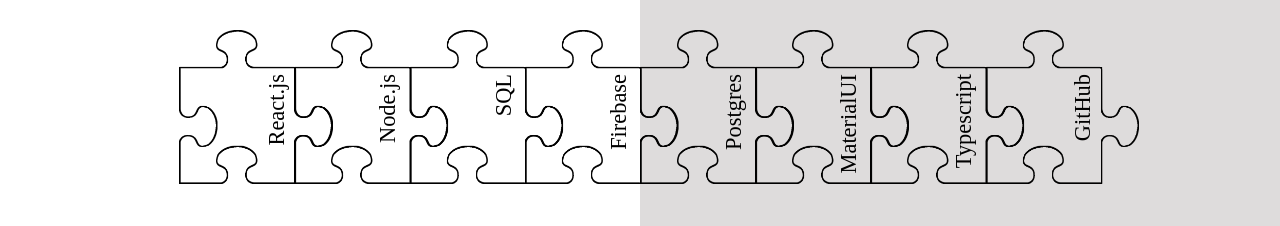
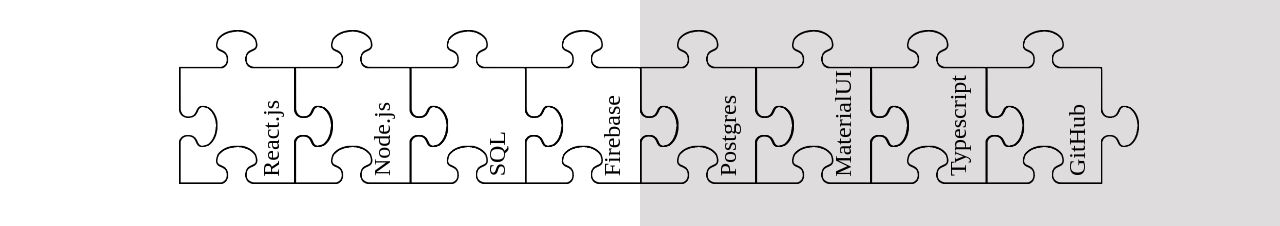
Before and after one commit to TinaSemashko/portfolio-react, a React (Create React App) app: page / in a window 1280 px wide. Shown: the part 373-599 px from the top of the page. Built offline with nearby package versions, Linux system fonts and the light colour scheme; a web font is replaced by a local one.

Commit message:
carousel3d

```diff
--- a/src/app/app.tsx
+++ b/src/app/app.tsx
@@ -3,6 +3,20 @@
 import Topbar from "../shared/topbar/topbar";
 import { AppRoutes } from "./appRoutes";
 import Footer from "../shared/footer/footer";
+
+import "@mui/material";
+
+declare module "@mui/material/styles" {
+  interface BreakpointOverrides {
+    xxs: true;
+    xs: true;
+    sm: true;
+    md: true;
+    lg: true;
+    xl: true;
+    xxl: true;
+  }
+}
 
 export let theme = createTheme({
   palette: {
@@ -110,8 +124,8 @@
     },
   },
   breakpoints: {
-    keys: ["xs", "sm", "md", "lg", "xl"],
-    values: { xs: 0, sm: 568, md: 760, lg: 960, xl: 1200 },
+    keys: ["xxs", "xs", "sm", "md", "lg", "xl", "xxl"],
+    values: { xxs: 0, xs: 300, sm: 568, md: 760, lg: 960, xl: 1200, xxl: 1500 },
   },
 });
 
--- a/src/pages/home/home.styled.tsx
+++ b/src/pages/home/home.styled.tsx
@@ -214,8 +214,6 @@
       ? `${index} / span 2`
       : `${index + (index - 2)} / span 2`};
 
-  position: relative;
-
   @media (max-width: 568px) {
     grid-row: ${({ index }) => (index < 5 ? 1 : 2)};
     grid-column: ${({ index }) =>
@@ -227,6 +225,7 @@
         ? `${index - 4} / span 2`
         : `${index - 4 + (index - 6)} / span 2`};
   }
+  position: relative;
 `;
 
 export const ElImg = styled("img")`
@@ -274,67 +273,17 @@
 
 export const ElText = styled("div")<{ index: number }>`
   position: absolute;
-  top: 10vh;
-  right: ${({ index }) => (index === 1 || index === 8 ? "3.2vw" : "0.5vw")};
+  bottom: 5%;
+  right: ${({ index }) => (index === 1 || index === 8 ? "30%" : "10%")};
   color: ${({ index }) => (index > 3 ? "white" : "inherit")};
   writing-mode: vertical-lr;
   transform: scale(-1);
-  text-align: center;
   z-index: 100;
   cursor: pointer;
 
-  @media (max-width: 1500px) {
-    top: 8vh;
-  }
-
-  @media (max-width: 1350px) {
-    top: 7vh;
-  }
-
-  @media (max-width: 1300px) {
-    top: 5.5vh;
-  }
-
-  @media (max-width: 1200px) {
-    top: 6vh;
-    right: ${({ index }) => (index === 1 || index === 8 ? "3.5vw" : "0.5vw")};
-  }
-
-  @media (max-width: 1150px) {
-    top: 5vh;
-  }
-
-  @media (max-width: 1150px) {
-    top: 4vh;
-  }
-
-  @media (max-width: 960px) {
-    top: 5vh;
-    right: ${({ index }) => (index === 1 || index === 8 ? "3.5vw" : "0.5vw")};
-  }
-
-  @media (max-width: 850px) {
-    top: 4vh;
-  }
-
-  @media (max-width: 640px) {
-    top: 3.2vh;
-  }
-
   @media (max-width: 568px) {
-    top: 2.5rem;
     right: ${({ index }) =>
-      index === 1 || index === 4 || index === 5 || index === 8
-        ? "2rem"
-        : "1rem"};
-  }
-
-  @media (max-width: 400px) {
-    top: 1.5rem;
-    right: ${({ index }) =>
-      index === 1 || index === 4 || index === 5 || index === 8
-        ? "1.5rem"
-        : "0.6rem"};
+      index === 1 || index === 4 || index === 5 || index === 8 ? "30%" : "10%"};
   }
 `;
 
@@ -404,7 +353,7 @@
 `;
 
 export const CatContainer = styled("div")`
-  padding-top: 6vh;
+  /* padding-top: 6vh; */
   position: absolute;
   grid-row: 3;
   grid-column: 1 / span 2;
@@ -415,7 +364,7 @@
   /* display: grid;
   grid-template-columns: 100%;
   grid-template-rows: 100%; */
-  /* height: 80%; */
+  /* height: 100%; */
   bottom: 0;
 
   @media (max-width: 760px) {
@@ -423,12 +372,7 @@
   }
 `;
 
-export const GridCatContainer = styled("div")`
-  grid-row: 1;
-  grid-column: 1;
-`;
-
-export const ImgCatContainer = styled("div")`
+export const ImgCloudContainer = styled("div")`
   margin-top: -7vh;
   grid-row: 1;
   grid-column: 1 / span 2;
@@ -447,7 +391,7 @@
   grid-template-columns: 50% 50%;
 
   @media (max-width: 1200px) {
-    height: 70vh;
+    /* height: 70vh; */
   }
 `;
 
--- a/src/pages/home/home.tsx
+++ b/src/pages/home/home.tsx
@@ -153,11 +153,13 @@
                   onClick={() => console.log("onClickText")}
                   sx={{
                     fontSize: {
+                      xxs: "0.7rem",
                       xs: "0.7rem",
                       sm: "0.8rem",
                       md: "1.1rem",
                       lg: "1.2rem",
-                      xl: "1.4rem",
+                      xl: "1.5rem",
+                      xxl: "1.8rem",
                     },
                   }}
                 >
@@ -172,7 +174,7 @@
         </S.CatContainer>
       </S.GridContainer>
       <S.GridContainer2ecran>
-        <S.ImgCatContainer />
+        <S.ImgCloudContainer />
         <S.LeftSide2ecran>
           <S.ImgLeft2ecran src={img1} alt="" />
         </S.LeftSide2ecran>
--- a/src/shared/carousel3D/carousel3d.styled.tsx
+++ b/src/shared/carousel3D/carousel3d.styled.tsx
@@ -8,6 +8,10 @@
 
   @media (max-width: 900px) {
     width: ${(props) => (props.carouselWith + 2) * 1.2}vw;
+  }
+
+  @media (max-width: 568px) {
+    width: ${(props) => (props.carouselWith + 2) * 1.4}vw;
   }
 `;
 
@@ -59,7 +63,12 @@
       translateZ(${(props) => props.radius * 1.2}vw);
   }
 
-  @media (max-width: 550px) {
+  @media (max-width: 568px) {
+    width: ${(props) => props.carouselWith * 1.3}vw;
+    height: ${(props) => props.carouselWith * 0.6}vh;
+  }
+
+  @media (max-width: 300px) {
     height: ${(props) => props.carouselWith * 0.5}vh;
   }
 `;
@@ -70,7 +79,6 @@
   border: 3px inset red;
   border-style: ridge;
 
-  /* border: 3px inset rgba(47, 115, 201, 0.75); */
   box-shadow: 0 0 15px 3px rgba(86, 6, 6, 0.9);
 
   grid-column: 1 / span 4;
@@ -82,8 +90,13 @@
     height: ${(props) => props.carouselWith * 1.4 * 0.7}vh;
   }
 
-  @media (max-width: 550px) {
-    height: ${(props) => props.carouselWith * 0.5}vh;
+  @media (max-width: 568px) {
+    width: ${(props) => props.carouselWith * 1.2}vw;
+    height: ${(props) => props.carouselWith * 1.4 * 0.6}vh;
+  }
+
+  @media (max-width: 300px) {
+    height: ${(props) => props.carouselWith * 1.4 * 0.5}vh;
   }
 `;
 
@@ -97,29 +110,9 @@
   text-align: left;
   margin-left: -1vw;
 
-  @media (max-width: 1400px) {
-    font-size: 1.5rem;
-  }
-
-  @media (max-width: 1200px) {
-    font-size: 1.3rem;
-  }
-
-  @media (max-width: 1100px) {
-    font-size: 1.1rem;
-  }
-
-  @media (max-width: 900px) {
-    font-size: 0.9rem;
-  }
-  @media (max-width: 750px) {
-    font-size: 0.8rem;
-  }
   @media (max-width: 550px) {
-    font-size: 0.6rem;
-  }
-  @media (max-width: 350px) {
-    font-size: 0.4rem;
+    margin-left: 1rem;
+    margin-right: 0.5rem;
   }
 `;
 
@@ -139,8 +132,13 @@
     height: 7vh;
   }
 
-  @media (max-width: 550px) {
-    top: 0;
+  @media (max-width: 568px) {
+    width: 80%;
+    height: 6vh;
+  }
+
+  @media (max-width: 300px) {
+    top: -1vh;
     height: 5vh;
   }
 `;
@@ -162,9 +160,15 @@
     height: ${(props) => (props.carouselWith / 1.43) * 0.7}vh;
   }
 
-  @media (max-width: 550px) {
-    top: 0;
-    height: ${(props) => (props.carouselWith / 1.43) * 0.5}vh;
+  @media (max-width: 568px) {
+    width: 70%;
+    height: ${(props) => (props.carouselWith / 1.43) * 0.6}vh;
+  }
+
+  @media (max-width: 300px) {
+    width: 60%;
+    top: -1vh;
+    height: ${(props) => (props.carouselWith / 1.43) * 0.4}vh;
   }
 `;
 
@@ -223,8 +227,13 @@
     top: -1vh;
   }
 
-  @media (max-width: 550px) {
-    top: -3vh;
+  @media (max-width: 568px) {
+    width: 18vw;
+    left: -3vw;
+  }
+
+  @media (max-width: 300px) {
+    top: -1.5vh;
     left: -4.5vw;
   }
 `;
--- a/src/shared/carousel3D/carousel3d.tsx
+++ b/src/shared/carousel3D/carousel3d.tsx
@@ -1,10 +1,11 @@
 import { useEffect, useState } from "react";
-import { CircularProgress, Typography } from "@mui/material";
+import { CircularProgress, Typography, useMediaQuery } from "@mui/material";
 import { useTranslation } from "react-i18next";
 import { Carousel3d } from "../../types/projects";
 import { imagesCarousel } from "./dataCarousel";
 import { useNavigate } from "react-router";
 import { Routes } from "../../app/routes";
+import { theme } from "../../app/app";
 
 import * as S from "./carousel3d.styled";
 
@@ -16,22 +17,25 @@
 }
 
 const fontSizeBody1 = {
+  xxs: "0.5rem",
   xs: "0.5rem",
   sm: "0.5rem",
   md: "0.6rem",
   lg: "0.7rem",
   xl: "1rem",
+  xxl: "1.2rem",
 };
 
 const fontSizeBody2 = {
-  xs: "0.3rem",
+  xxs: "0.3rem",
+  xs: "0.4rem",
   sm: "0.5rem",
   md: "0.6rem",
   lg: "0.7rem",
   xl: "0.9rem",
+  xxl: "1.1rem",
 };
 
-const radius = 28;
 const Carousel: React.FC = () => {
   const { t } = useTranslation();
   const navigate = useNavigate();
@@ -39,6 +43,10 @@
   const [indexState, setIndexState] = useState("");
   const [carouselParams, setCarouselParams] = useState<CarouselParams>();
   const [imageMap, setImageMap] = useState<Carousel3d[]>([]);
+  const mediumScreen = useMediaQuery(theme.breakpoints.down("md"));
+  const smallScreen = useMediaQuery(theme.breakpoints.down("sm"));
+  const koeff = mediumScreen ? (smallScreen ? 1.3 : 1.2) : 1;
+  const radius = 28 * koeff;
 
   const makeCarousel = (carouselParams: CarouselParams) => {
     imagesCarousel.map((el, index) => {
@@ -61,7 +69,7 @@
     setCarouselParams(paramTemp);
 
     if (paramTemp) makeCarousel(paramTemp);
-  }, []);
+  }, [radius]);
 
   const sortCarousel = (numberFirstEl: string) => {
     if (numberFirstEl !== "0") {
```
